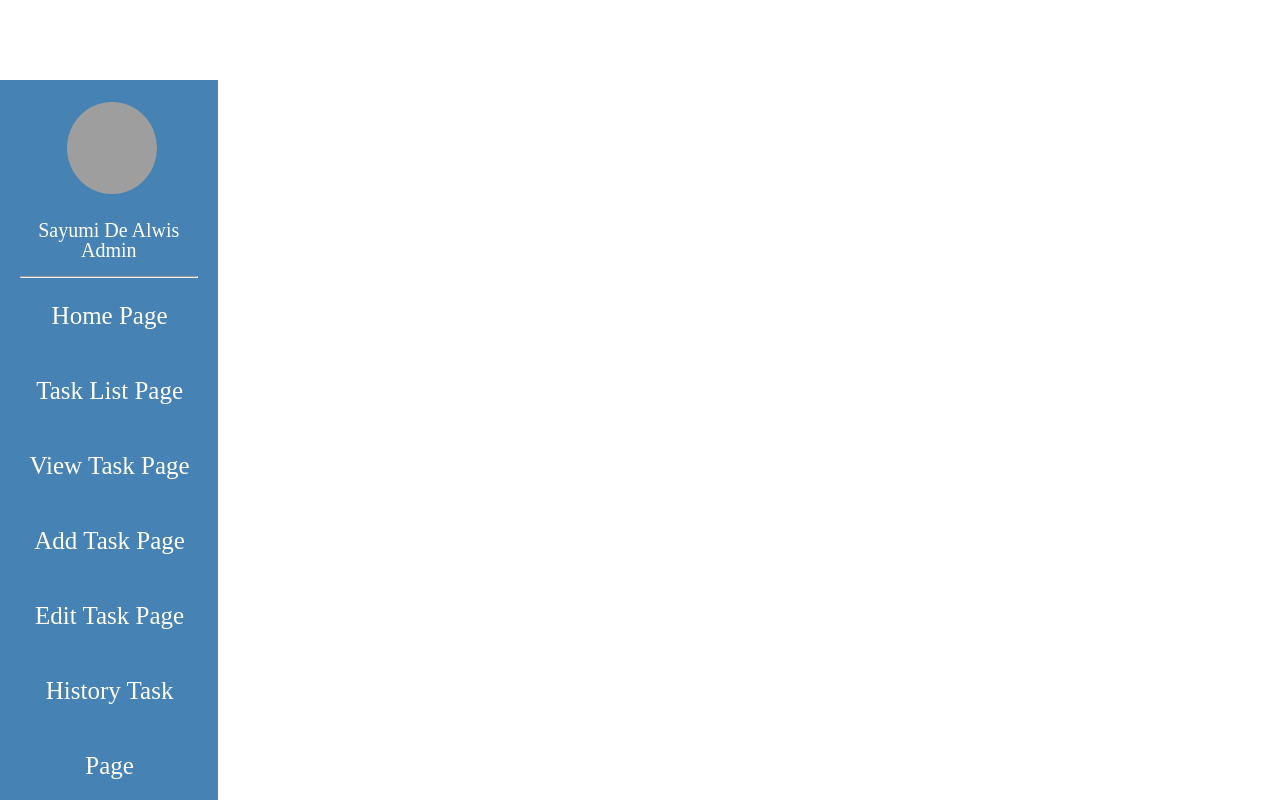
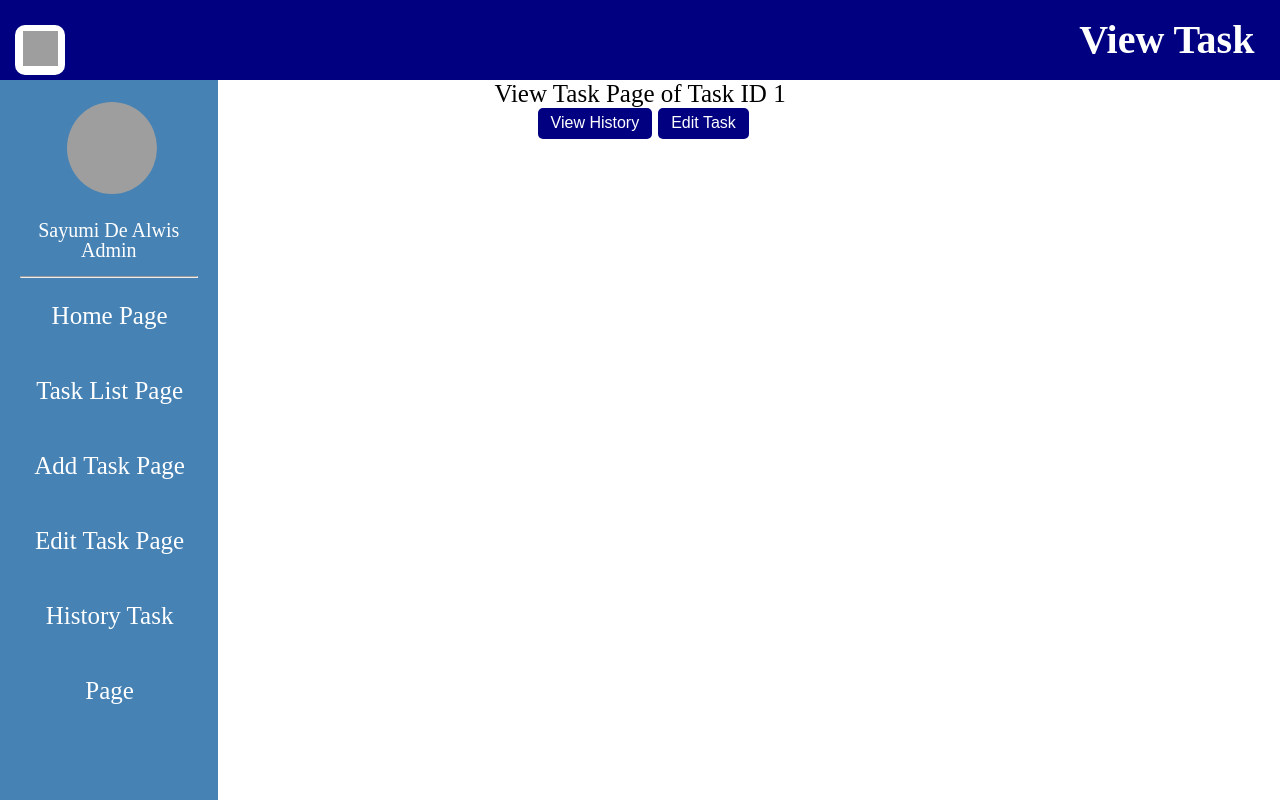
Before and after one commit to Sayumidealwis/sample-page, a React (Create React App) app: page /taskview/1 in a window 1280 px wide. Built offline with nearby package versions, Linux system fonts and the light colour scheme; grey boxes are pictures that could not be loaded.

Commit message:
View task page connected with each task list item

```diff
--- a/src/App.js
+++ b/src/App.js
@@ -19,7 +19,7 @@ function App() {
           <Routes>
             <Route path="/" element={<HomePage />} />
             <Route path="/tasklist" element={<TaskList />} />
-            <Route path="/taskview" element={<ViewTaskPage />} />
+            <Route path="/taskview/:taskid" element={<ViewTaskPage />} />
             <Route path="/taskadd" element={<AddTaskPage />} />
             <Route path="/taskedit" element={<EditTaskPage />} />
             <Route path="/taskhistory" element={<HistoryTaskPage />} />
@@ -27,11 +27,6 @@ function App() {
         </div>
       </div>
     </BrowserRouter>
-
-
-
-
-
   )
 }
 
--- a/src/Components/Header.jsx
+++ b/src/Components/Header.jsx
@@ -6,7 +6,11 @@ const Header = ({ currentPage }) => {
   const navigate = useNavigate()
 
   const handleGoBack = () => {
-    navigate('/')
+    if (currentPage === 'View Task') {
+      navigate('/tasklist')
+    } else {
+      navigate('/')
+    }
   }
   return (
     <header>
--- a/src/Pages/TaskList.jsx
+++ b/src/Pages/TaskList.jsx
@@ -2,6 +2,7 @@ import React, { useState } from 'react'
 import './Task_style.css'
 import DataTable from 'react-data-table-component'
 import Header from '../Components/Header'
+import { useNavigate } from 'react-router-dom'
 
 const getColor = (status) => {
   switch (status.toLowerCase()) {
@@ -161,6 +162,7 @@ const data = [
 
 const Table = () => {
   const [records, setRecords] = useState(data)
+  const navigate = useNavigate()
 
   function handleFilter(event) {
     const Newdata = data.filter((row) => {
@@ -190,12 +192,15 @@ const Table = () => {
 
   return (
     <div>
-      <Header currentPage="Task List"/>
+      <Header currentPage="Task List" />
       <div className="container">
         <div>
           <div>
             {/* <p className="title">Task List</p> */}
-          <p className="search-bar">Filter By Added Date: <input className="search" type="text" onChange={handleFilter} /></p>
+            <p className="search-bar">
+              Filter By Added Date:{' '}
+              <input className="search" type="text" onChange={handleFilter} />
+            </p>
           </div>
         </div>
         <div className="dataTable">
@@ -206,6 +211,10 @@ const Table = () => {
             highlightOnHover
             pointerOnHover
             customStyles={customStyles}
+            onRowClicked={(row) => {
+              const taskid = row.id
+              navigate(`/taskview/:${taskid}`)
+            }}
           />
         </div>
       </div>
--- a/src/Pages/ViewTaskPage.jsx
+++ b/src/Pages/ViewTaskPage.jsx
@@ -1,11 +1,24 @@
 import React from 'react'
 import Header from '../Components/Header'
+import { useParams } from 'react-router-dom'
 
 const ViewTaskPage = () => {
+  const { taskid } = useParams()
+
   return (
     <div>
-      <Header currentPage="View Task"/>
-      {/* <h1>This is view a task page</h1> */}
+      <Header currentPage="View Task" />
+      <p style={{ textAlign: 'center', fontSize: '25px' }}>
+        View Task Page of Task ID {taskid}
+      </p>
+      <div style={{ display: 'flex', justifyContent: 'center' }}>
+        <button className="btn" type="button">
+          View History
+        </button>
+        <button className="btn" type="button">
+          Edit Task
+        </button>
+      </div>
     </div>
   )
 }
```
Also changed, not shown: src/Components/Sidebar.jsx (+16 -4 lines). Lines whose indentation alone changed are shown as unchanged.
